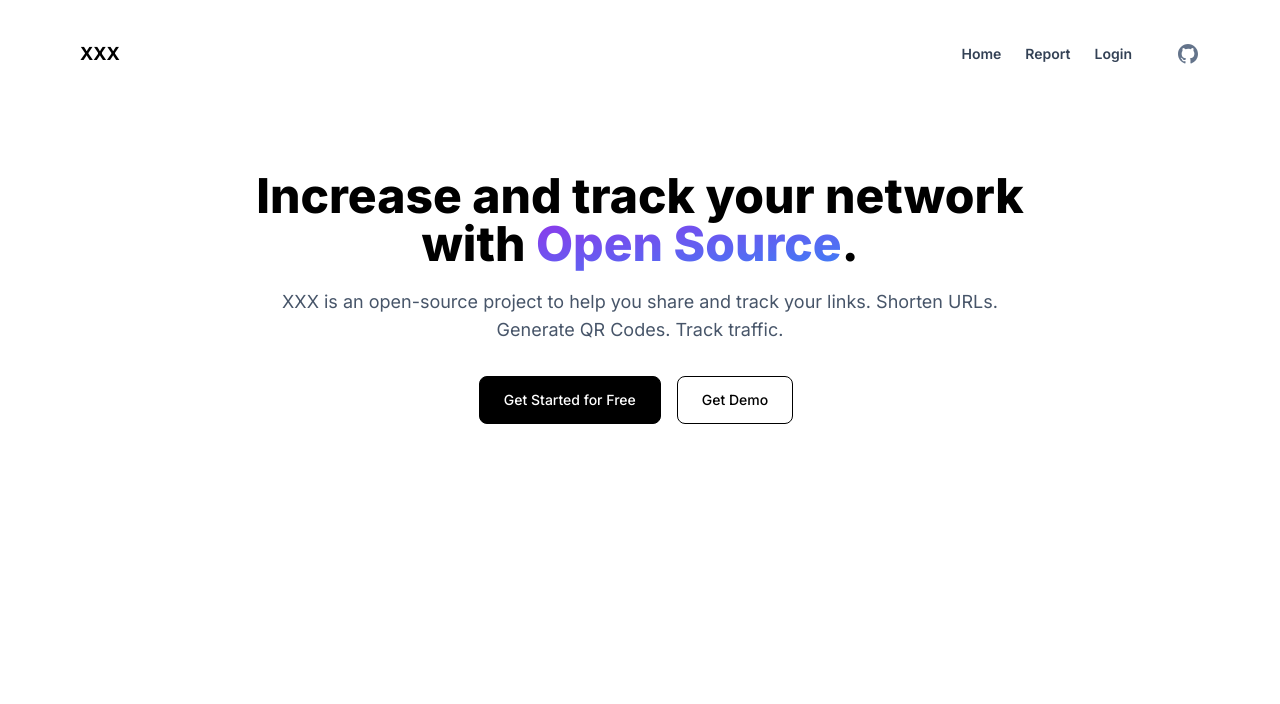
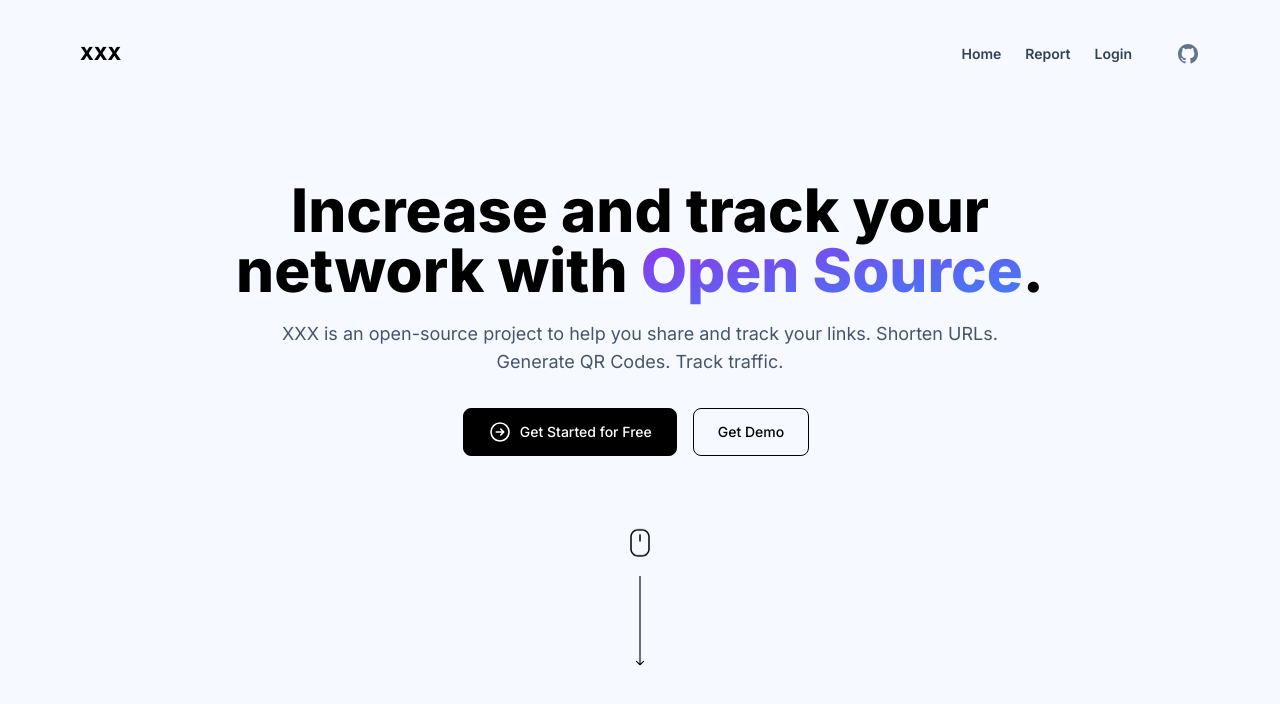
Before and after one commit to michaldziuba03/purly, a Next.js app in the folder apps/web/: page / in a window 1280 px wide. Shown: the top 704 px of the page. Built offline with nearby package versions, Linux system fonts and the light colour scheme.

Commit message:
feat(web): improve hero section

```diff
--- /dev/null
+++ b/apps/web/src/common/Logo.tsx
@@ -0,0 +1,5 @@
+import React from "react";
+
+export const Logo: React.FC = () => {
+    return (<h1 className='font-extrabold text-lg select-none text-black'>XXX</h1>);
+}
--- a/apps/web/src/common/buttons/Button.tsx
+++ b/apps/web/src/common/buttons/Button.tsx
@@ -8,8 +8,8 @@ interface IButtonProps extends React.PropsWithChildren {
 
 export const Button: React.FC<IButtonProps> = (props) => {
     const styles = classNames(
-        'flex items-center justify-center border border-black font-medium rounded-lg text-sm h-12 px-6 py-2.5 mr-2 mb-2',
-        'hover:bg-gray-700 hover:border-gray-700 transition-colors',
+        'flex items-center gap-2 justify-center border border-black font-medium rounded-lg text-sm h-12 px-6 py-2.5 mr-2 mb-2',
+        'hover:bg-gray-700 hover:border-gray-700 transition-colors duration-400',
         {
             'bg-black text-white': !props.outline,
             'text-black hover:text-white': props.outline,
--- a/apps/web/src/common/header/Header.tsx
+++ b/apps/web/src/common/header/Header.tsx
@@ -1,11 +1,14 @@
 import React from "react";
 import Link from "next/link";
 import {GitHubIcon} from "@/common/icons/GitHub";
+import {Logo} from "@/common/Logo";
 
 export const Header: React.FC = () => {
     return (
-        <header className='w-full flex justify-between px-20 py-10'>
-            <h1 className='font-bold text-lg select-none text-black'>XXX</h1>
+        <header className='w-full flex justify-between px-6 lg:px-20 py-10'>
+            <Link href='/'>
+                <Logo />
+            </Link>
 
             <nav className='flex items-center gap-6 font-semibold text-sm text-slate-700'>
                 <Link className='hover:text-purple-600 transition-colors duration-200' href='/'>Home</Link>
--- /dev/null
+++ b/apps/web/src/common/icons/Mouse.tsx
@@ -0,0 +1,9 @@
+import React from "react";
+
+export const MouseIcon: React.FC = () => {
+    return (
+        <svg width="24" height="24" viewBox="0 0 24 24" fill="currentColor" className='h-8 w-8' xmlns="http://www.w3.org/2000/svg">
+            <path d="M13.5 1.6875H10.5C8.95896 1.68924 7.48154 2.30218 6.39186 3.39186C5.30218 4.48154 4.68924 5.95896 4.6875 7.5V16.5C4.68924 18.041 5.30218 19.5185 6.39186 20.6081C7.48154 21.6978 8.95896 22.3108 10.5 22.3125H13.5C15.041 22.3108 16.5185 21.6978 17.6081 20.6081C18.6978 19.5185 19.3108 18.041 19.3125 16.5V7.5C19.3108 5.95896 18.6978 4.48154 17.6081 3.39186C16.5185 2.30218 15.041 1.68924 13.5 1.6875ZM18.1875 16.5C18.186 17.7427 17.6917 18.9342 16.8129 19.8129C15.9342 20.6917 14.7427 21.186 13.5 21.1875H10.5C9.25725 21.186 8.06584 20.6917 7.18708 19.8129C6.30833 18.9342 5.81399 17.7427 5.8125 16.5V7.5C5.81399 6.25725 6.30833 5.06584 7.18708 4.18708C8.06584 3.30833 9.25725 2.81399 10.5 2.8125H13.5C14.7427 2.81399 15.9342 3.30833 16.8129 4.18708C17.6917 5.06584 18.186 6.25725 18.1875 7.5V16.5ZM12.5625 6V10.5C12.5625 10.6492 12.5032 10.7923 12.3977 10.8977C12.2923 11.0032 12.1492 11.0625 12 11.0625C11.8508 11.0625 11.7077 11.0032 11.6023 10.8977C11.4968 10.7923 11.4375 10.6492 11.4375 10.5V6C11.4375 5.85082 11.4968 5.70774 11.6023 5.60225C11.7077 5.49676 11.8508 5.4375 12 5.4375C12.1492 5.4375 12.2923 5.49676 12.3977 5.60225C12.5032 5.70774 12.5625 5.85082 12.5625 6Z" fill="black"/>
+        </svg>
+    )
+}
--- a/apps/web/src/common/typography/Title.tsx
+++ b/apps/web/src/common/typography/Title.tsx
@@ -22,10 +22,10 @@ export const Title: React.FC<ITitleProps> = (props) => {
         props.className,
         'font-extrabold text-black',
         {
-            'text-5xl': size === 1,
-            'text-3xl': size === 2,
-            'text-2xl': size === 3,
-            'text-xl': size === 4,
+            'text-4xl lg:text-6xl': size === 1,
+            'text-2xl lg:text-3xl': size === 2,
+            'text-xl lg:text-2xl': size === 3,
+            'text-lg lg:text-xl': size === 4,
         }
     );
 
--- a/apps/web/src/components/sections/Hero.tsx
+++ b/apps/web/src/components/sections/Hero.tsx
@@ -4,18 +4,37 @@ import { GradientText } from "@/common/typography/GradientText";
 import { Leading } from "@/common/typography/Leading";
 import { Button } from "@/common/buttons/Button";
 import { Container } from "@/common/container/Container";
+import {MouseIcon} from "@/common/icons/Mouse";
 
 export const Hero: React.FC = () => {
     return (
         <Container>
-            <div className='flex flex-col items-center mx-auto max-w-3xl py-14'>
+            <div className='flex flex-col items-center mx-auto max-w-4xl py-8 lg:py-16'>
                 <Title className='text-center'>Increase and track your network with
                     <GradientText> Open Source</GradientText>.
                 </Title>
-                <Leading className='text-center mt-5'>XXX is an open-source project to help you share and track your links. Shorten URLs. Generate QR Codes. Track traffic.</Leading>
+                <Leading className='text-center mt-5 max-w-3xl'>XXX is an open-source project to help you share and track your links. Shorten URLs. Generate QR Codes. Track traffic.</Leading>
                 <div className='flex gap-2 mt-8'>
-                    <Button>Get Started for Free</Button>
-                    <Button outline>Get Demo</Button>
+                    <Button>
+                        <svg xmlns="http://www.w3.org/2000/svg" fill="none" viewBox="0 0 24 24" strokeWidth={1.6} stroke="currentColor" className="w-6 h-6">
+                            <path strokeLinecap="round" strokeLinejoin="round" d="M12.75 15l3-3m0 0l-3-3m3 3h-7.5M21 12a9 9 0 11-18 0 9 9 0 0118 0z" />
+                        </svg>
+                        Get Started for Free
+                    </Button>
+                    <div className='hidden lg:block'>
+                        <Button outline>Get Demo</Button>
+                    </div>
+                </div>
+
+                <div className='mt-16 flex flex-col items-center gap-4'>
+                    <div className='animate-bounce'>
+                        <MouseIcon />
+                    </div>
+
+                    <svg width="16" height="90" viewBox="0 0 8 81" fill="none" xmlns="http://www.w3.org/2000/svg">
+                        <path d="M3.64644 80.3536C3.84171 80.5488 4.15829 80.5488 4.35355 80.3536L7.53553 77.1716C7.73079 76.9763 7.73079 76.6597 7.53553 76.4645C7.34027 76.2692 7.02369 76.2692 6.82842 76.4645L4 79.2929L1.17157 76.4645C0.976307 76.2692 0.659725 76.2692 0.464463 76.4645C0.269201 76.6597 0.269201 76.9763 0.464463 77.1716L3.64644 80.3536ZM3.5 -2.18557e-08L3.5 80L4.5 80L4.5 2.18557e-08L3.5 -2.18557e-08Z" fill="black"/>
+                    </svg>
+
                 </div>
             </div>
         </Container>
--- a/apps/web/src/styles/globals.css
+++ b/apps/web/src/styles/globals.css
@@ -3,5 +3,5 @@
 @tailwind utilities;
 
 body {
-    @apply font-inter text-slate-500;
+    @apply font-inter text-slate-500 bg-base;
 }
--- a/apps/web/tailwind.config.js
+++ b/apps/web/tailwind.config.js
@@ -5,6 +5,9 @@ module.exports = {
   ],
   theme: {
     extend: {
+      colors: {
+        base: '#F6F9FF',
+      },
       fontFamily: {
         inter: ['var(--font-inter)', 'sans-serif'],
       },
```
Also changed, not shown: apps/web/src/common/icons/LongArrowDown.svg (added).
